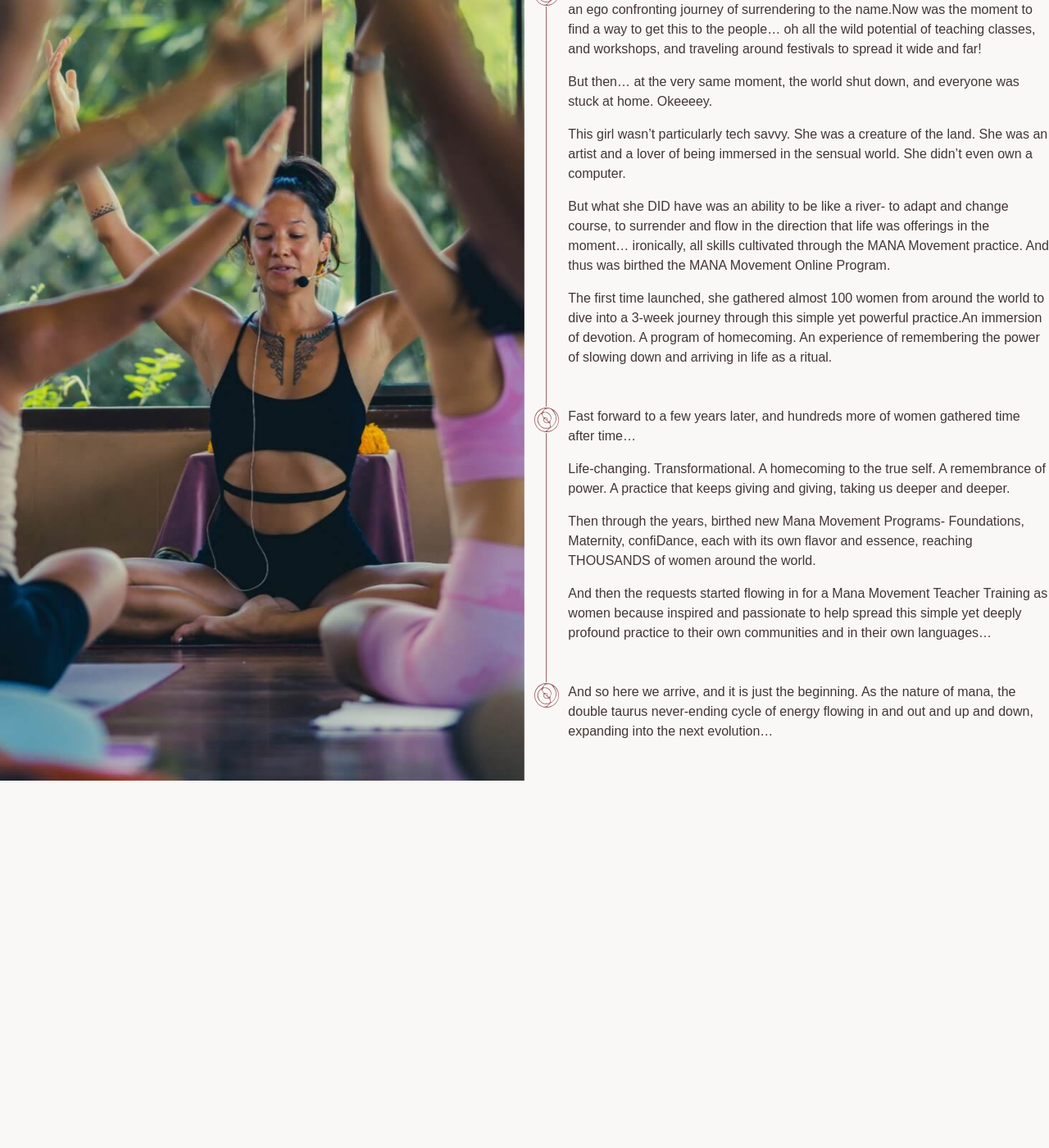
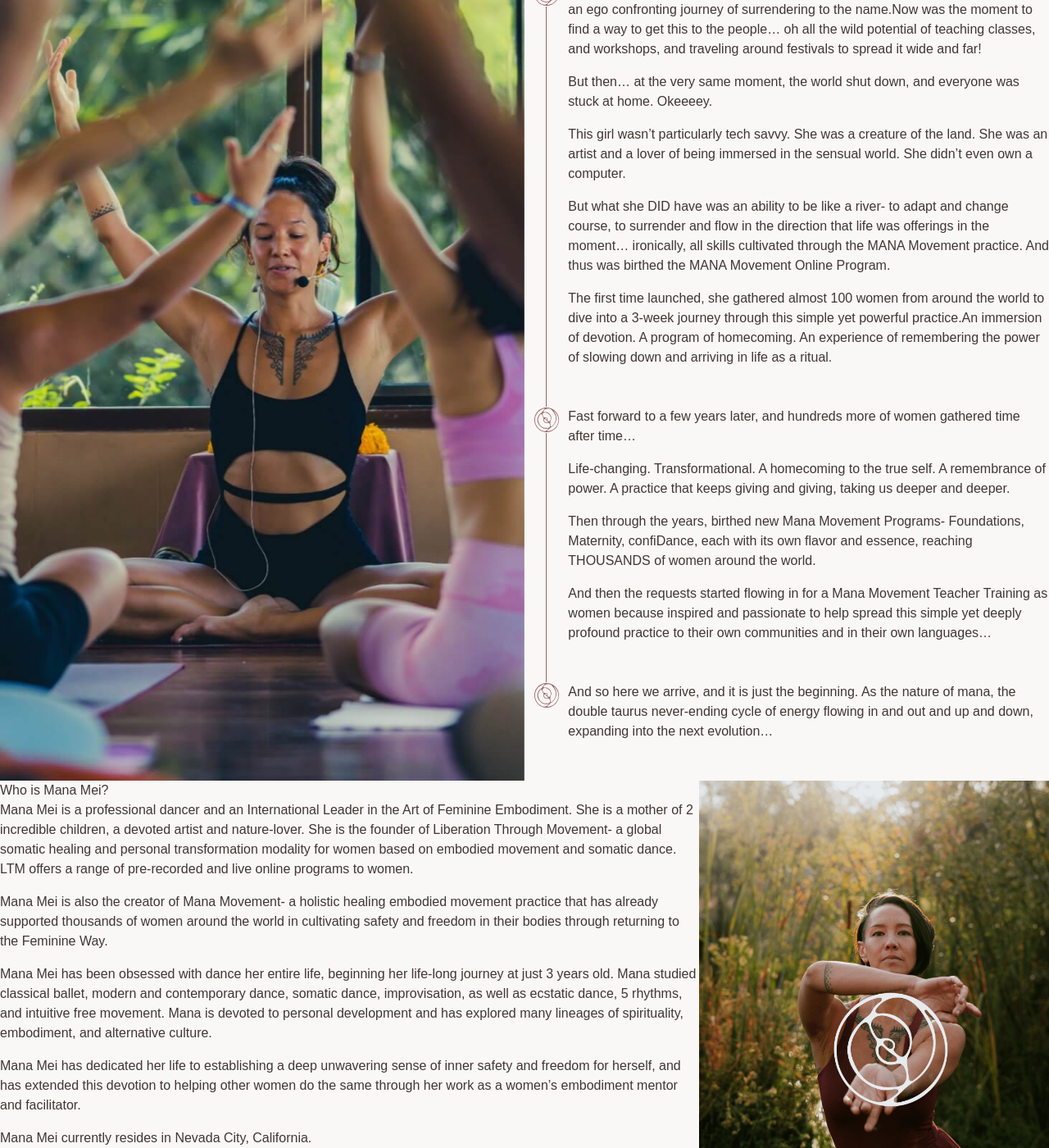
Before and after one commit to brittwoodard/mana-movement, a Jekyll site: the page built from about.html, in a window 1280 px wide and 1400 px high, scrolled down 1664 px. Shown: the whole window at 82% size. Built offline with Jekyll 4.4.1, drawn with Linux system fonts in a browser that asks for light colours; nearby versions of some CDN libraries; some web fonts are replaced; before the commit the page ends 2616 px from its top, so only the background shows below that.

Commit message:
about mana

```diff
--- a/about.html
+++ b/about.html
@@ -43,6 +43,17 @@ hero-banner:
       <p>And then the requests started flowing in for a Mana Movement Teacher Training as women because inspired and passionate to help spread this simple yet deeply profound practice to their own communities and in their own languages…</p>
     - |
       <p>And so here we arrive, and it is just the beginning. As the nature of mana, the double taurus never-ending cycle of energy flowing in and out and up and down, expanding into the next evolution…</p>
+about-mana:
+  heading: Who is Mana Mei?
+  description_html: |
+    <p>Mana Mei is a professional dancer and an International Leader in the Art of Feminine Embodiment. She is a mother of 2 incredible children, a devoted artist and nature-lover. She is the founder of Liberation Through Movement- a global somatic healing and personal transformation modality for women based on embodied movement and somatic dance. LTM offers a range of pre-recorded and live online programs to women.</p>
+    <p>Mana Mei is also the creator of Mana Movement- a holistic healing embodied movement practice that has already supported thousands of women around the world in cultivating safety and freedom in their bodies through returning to the Feminine Way.</p>
+    <p>Mana Mei has been obsessed with dance her entire life, beginning her life-long journey at just 3 years old. Mana studied classical ballet, modern and contemporary dance, somatic dance, improvisation, as well as ecstatic dance, 5 rhythms, and intuitive free movement. Mana is devoted to personal development and has explored many lineages of spirituality, embodiment, and alternative culture.</p>
+    <p>Mana Mei has dedicated her life to establishing a deep unwavering sense of inner safety and freedom for herself, and has extended this devotion to helping other women do the same through her work as a women’s embodiment mentor and facilitator.</p>
+    <p>Mana Mei currently resides in Nevada City, California.</p>
+  image:
+    image_path: /uploads/images/manamovement-3.png
+    image_focus:
 seo:
   hide-from-google: true
 ---
@@ -81,3 +92,21 @@ seo:
   </div>
 
 </section>
+
+
+<!-- About Mana Mei -->
+<section class="grid grid-cols-3">
+
+  <!-- Left Column / Text -->
+  <div class="col-span-2">
+    <h2>
+      {{ page.about-mana.heading }}
+    </h2>
+    <div>
+      {{ page.about-mana.description_html }}
+    </div>
+  </div>
+
+  <!-- Right Column / Image -->
+  <div class="bg-image-style" style="background-image: url('{{ page.about-mana.image.image_path }}'); background-position: {{ page.about-mana.image_focus }};"></div>
+</section>
--- a/assets/css/style.css
+++ b/assets/css/style.css
@@ -812,6 +812,9 @@ video {
 .grid-cols-2 {
   grid-template-columns: repeat(2, minmax(0, 1fr));
 }
+.grid-cols-3 {
+  grid-template-columns: repeat(3, minmax(0, 1fr));
+}
 .flex-col {
   flex-direction: column;
 }
```
